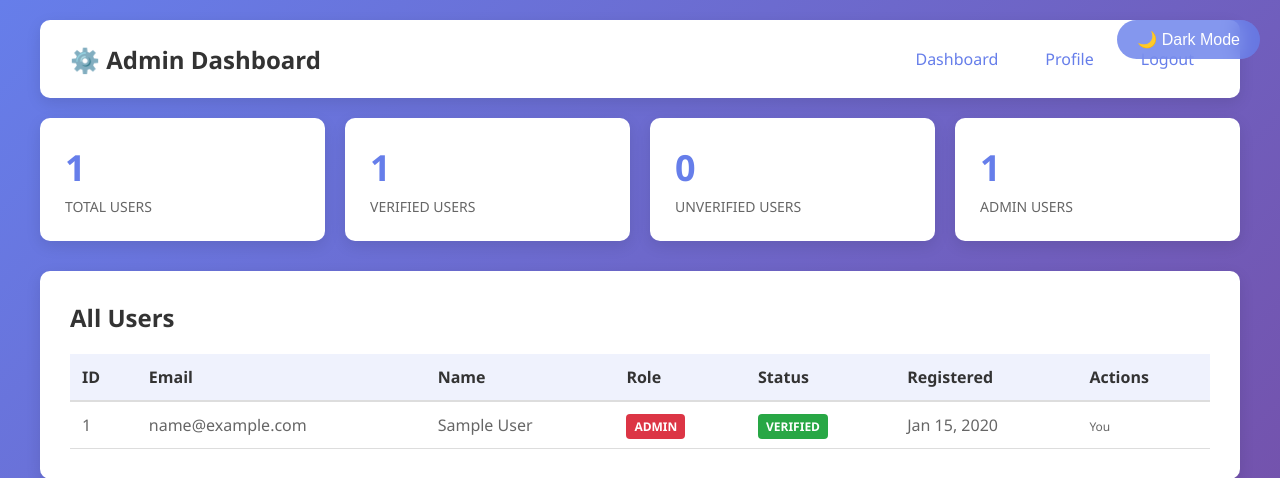
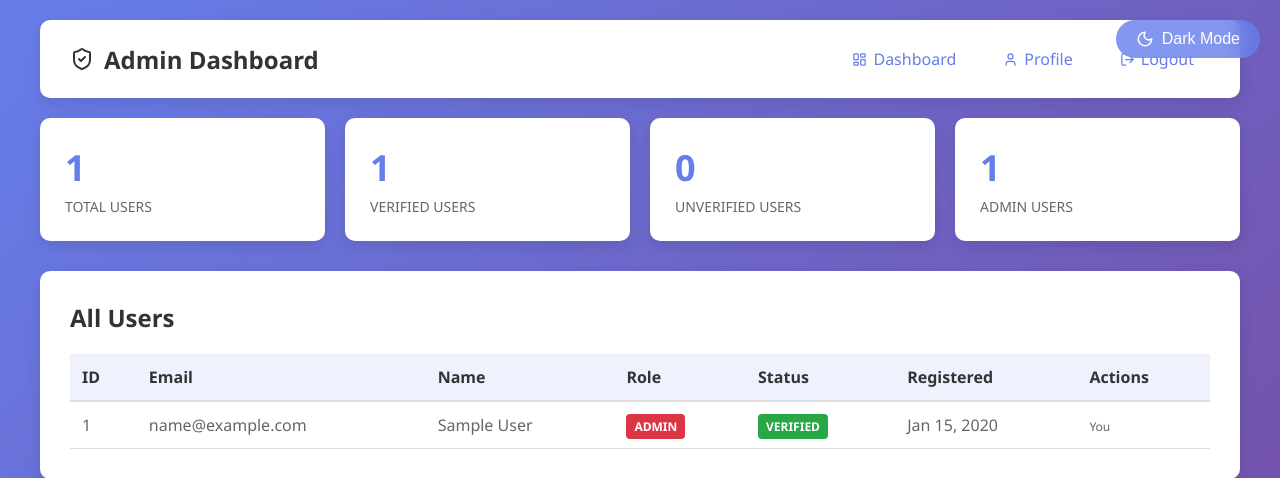
Before and after one commit to blackabdoul/mini-social-app, a PHP site: page /myApp/admin-dashboard.php in a window 1280 px wide. Shown: the top 478 px of the page. Run offline with PHP 8.4, Linux system fonts and the light colour scheme; the visitor is signed in with stand-in values (Sample User, id 1); tables that the repository leaves empty or names only in its code hold one stand-in row (values such as "Sample post").

Commit message:
svgs added

```diff
--- a/admin-dashboard.php
+++ b/admin-dashboard.php
@@ -1,7 +1,6 @@
 <?php
-require_once "admin-check.php"; // Restricts access to admins only
+require_once "admin-check.php";
 
-// Get statistics
 $statsQuery = $pdo->query("
     SELECT
         COUNT(*) as total_users,
@@ -12,7 +11,6 @@ $statsQuery = $pdo->query("
 ");
 $stats = $statsQuery->fetch(PDO::FETCH_ASSOC);
 
-// Get all users
 $usersQuery = $pdo->query("
     SELECT id, email, full_name, role, is_verified, created_at, updated_at
     FROM users
@@ -20,11 +18,9 @@ $usersQuery = $pdo->query("
 ");
 $users = $usersQuery->fetchAll(PDO::FETCH_ASSOC);
 
-// Get success/error messages
 $success = $_SESSION['success'] ?? '';
-$error = $_SESSION['error'] ?? '';
-unset($_SESSION['success']);
-unset($_SESSION['error']);
+$error   = $_SESSION['error'] ?? '';
+unset($_SESSION['success'], $_SESSION['error']);
 ?>
 <!DOCTYPE html>
 <html lang="en">
@@ -33,23 +29,69 @@ unset($_SESSION['error']);
     <meta name="viewport" content="width=device-width, initial-scale=1.0">
     <title>Admin Dashboard</title>
     <link rel="stylesheet" href="admin-dashboard-styles.css">
+    <script src="https://unpkg.com/lucide@latest"></script>
+    <style>
+        .header h1 {
+            display: flex;
+            align-items: center;
+            gap: 10px;
+        }
+        .header h1 svg {
+            width: 24px;
+            height: 24px;
+            stroke: currentColor;
+        }
+        .nav-links a {
+            display: inline-flex;
+            align-items: center;
+            gap: 6px;
+        }
+        .nav-links a svg {
+            width: 15px;
+            height: 15px;
+            stroke: currentColor;
+        }
+        .btn svg {
+            width: 14px;
+            height: 14px;
+            stroke: currentColor;
+            vertical-align: middle;
+            margin-right: 4px;
+        }
+        .theme-toggle {
+            display: flex;
+            align-items: center;
+            gap: 8px;
+        }
+        .theme-toggle svg {
+            width: 18px;
+            height: 18px;
+            stroke: currentColor;
+        }
+    </style>
 </head>
 <body>
     <div class="container">
-        <!-- Header -->
         <div class="header">
-            <h1>⚙️ Admin Dashboard</h1>
+            <h1>
+                <i data-lucide="shield-check"></i> Admin Dashboard
+            </h1>
             <div class="nav-links">
-                <a href="dashboard.php">Dashboard</a>
-                <a href="profile.php">Profile</a>
-                <a href="logout.php">Logout</a>
+                <a href="dashboard.php">
+                    <i data-lucide="layout-dashboard"></i> Dashboard
+                </a>
+                <a href="profile.php">
+                    <i data-lucide="user"></i> Profile
+                </a>
+                <a href="logout.php">
+                    <i data-lucide="log-out"></i> Logout
+                </a>
             </div>
         </div>
 
         <?php if ($success): ?>
             <div class="alert alert-success"><?= htmlspecialchars($success) ?></div>
         <?php endif; ?>
-
         <?php if ($error): ?>
             <div class="alert alert-error"><?= htmlspecialchars($error) ?></div>
         <?php endif; ?>
@@ -107,17 +149,19 @@ unset($_SESSION['error']);
                         </td>
                         <td><?= date('M d, Y', strtotime($u['created_at'])) ?></td>
                         <td>
-                             <?php  if ($u['id'] !== $_SESSION["id_user"]): // Can't delete yourself ?>
-                                <form method="POST" action="admin-actions.php" style="display: inline;" onsubmit="return confirm('Are you sure you want to delete this user?');">
-                                    <input type="hidden" name="action" value="delete_user">
+                            <?php if ($u['id'] !== $_SESSION["id_user"]): ?>
+                                <form method="POST" action="admin-actions.php" style="display:inline;" onsubmit="return confirm('Delete this user?');">
+                                    <input type="hidden" name="action"  value="delete_user">
                                     <input type="hidden" name="user_id" value="<?= $u['id'] ?>">
-                                    <button type="submit" class="btn btn-danger">Delete</button>
+                                    <button type="submit" class="btn btn-danger">
+                                        <i data-lucide="trash-2"></i> Delete
+                                    </button>
                                 </form>
-
-                                <form method="POST" action="admin-actions.php" style="display: inline;">
-                                    <input type="hidden" name="action" value="toggle_role">
+                                <form method="POST" action="admin-actions.php" style="display:inline;">
+                                    <input type="hidden" name="action"  value="toggle_role">
                                     <input type="hidden" name="user_id" value="<?= $u['id'] ?>">
                                     <button type="submit" class="btn btn-primary">
+                                        <i data-lucide="<?= $u['role'] === 'admin' ? 'user' : 'shield' ?>"></i>
                                         <?= $u['role'] === 'admin' ? 'Make User' : 'Make Admin' ?>
                                     </button>
                                 </form>
@@ -132,29 +176,29 @@ unset($_SESSION['error']);
         </div>
     </div>
 
-    <!-- Theme Toggle Button -->
     <button class="theme-toggle" onclick="toggleTheme()" id="themeBtn">
-        🌙 Dark Mode
+        <i data-lucide="moon" id="themeIcon"></i>
+        <span id="themeLabel">Dark Mode</span>
     </button>
 
     <script>
         const savedTheme = localStorage.getItem('theme') || 'light';
         document.documentElement.setAttribute('data-theme', savedTheme);
-        updateButton(savedTheme);
 
         function toggleTheme() {
-            const currentTheme = document.documentElement.getAttribute('data-theme');
-            const newTheme = currentTheme === 'dark' ? 'light' : 'dark';
-
-            document.documentElement.setAttribute('data-theme', newTheme);
-            localStorage.setItem('theme', newTheme);
-            updateButton(newTheme);
+            const next = document.documentElement.getAttribute('data-theme') === 'dark' ? 'light' : 'dark';
+            document.documentElement.setAttribute('data-theme', next);
+            localStorage.setItem('theme', next);
+            updateThemeIcon(next);
+        }
+        function updateThemeIcon(theme) {
+            document.getElementById('themeIcon').setAttribute('data-lucide', theme === 'dark' ? 'sun' : 'moon');
+            document.getElementById('themeLabel').textContent = theme === 'dark' ? 'Light Mode' : 'Dark Mode';
+            lucide.createIcons({ attrs: { 'stroke-width': 2 } });
         }
 
-        function updateButton(theme) {
-            const btn = document.getElementById('themeBtn');
-            btn.textContent = theme === 'dark' ? '☀️ Light Mode' : '🌙 Dark Mode';
-        }
+        lucide.createIcons({ attrs: { 'stroke-width': 2 } });
+        updateThemeIcon(savedTheme);
     </script>
 </body>
 </html>
```
